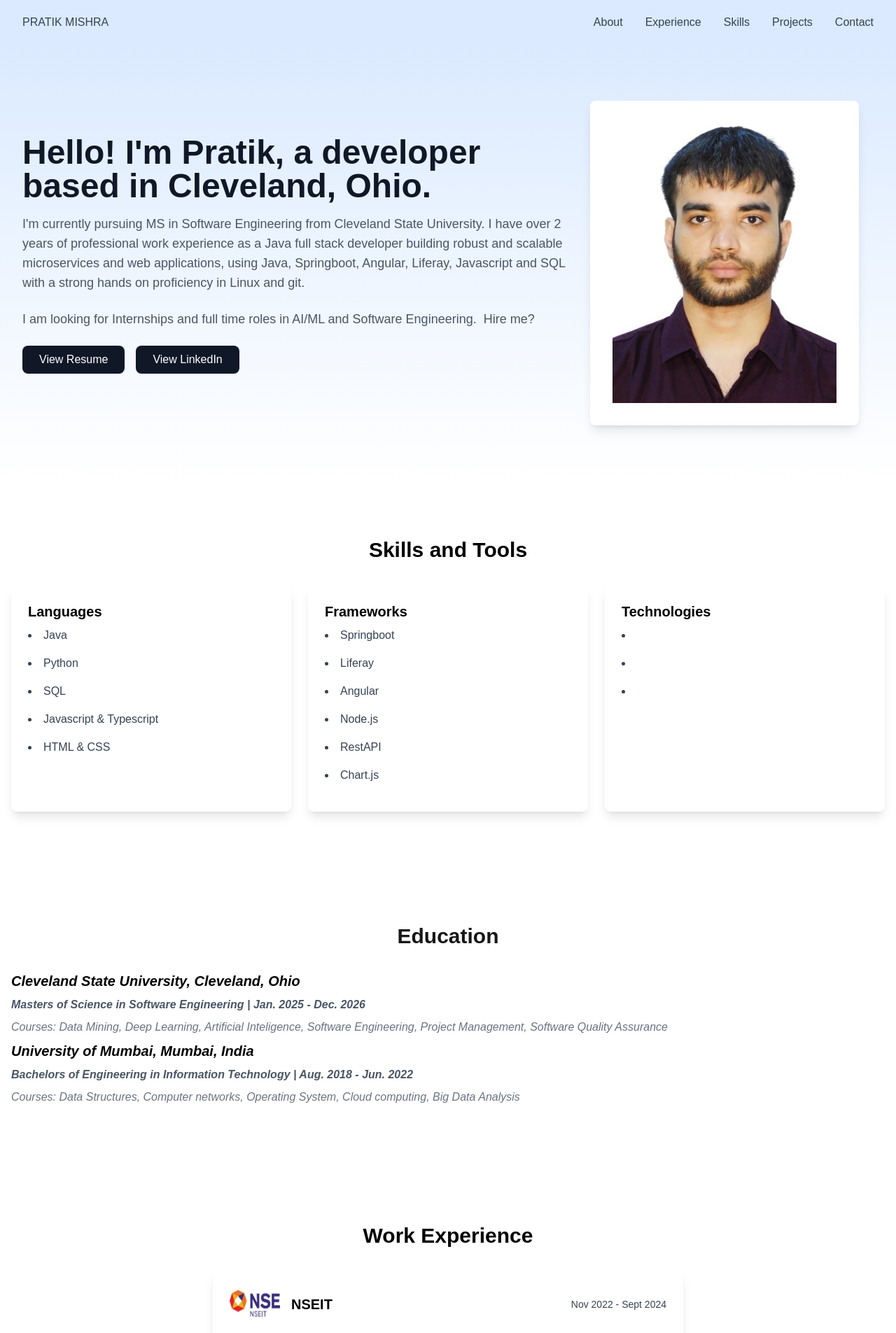
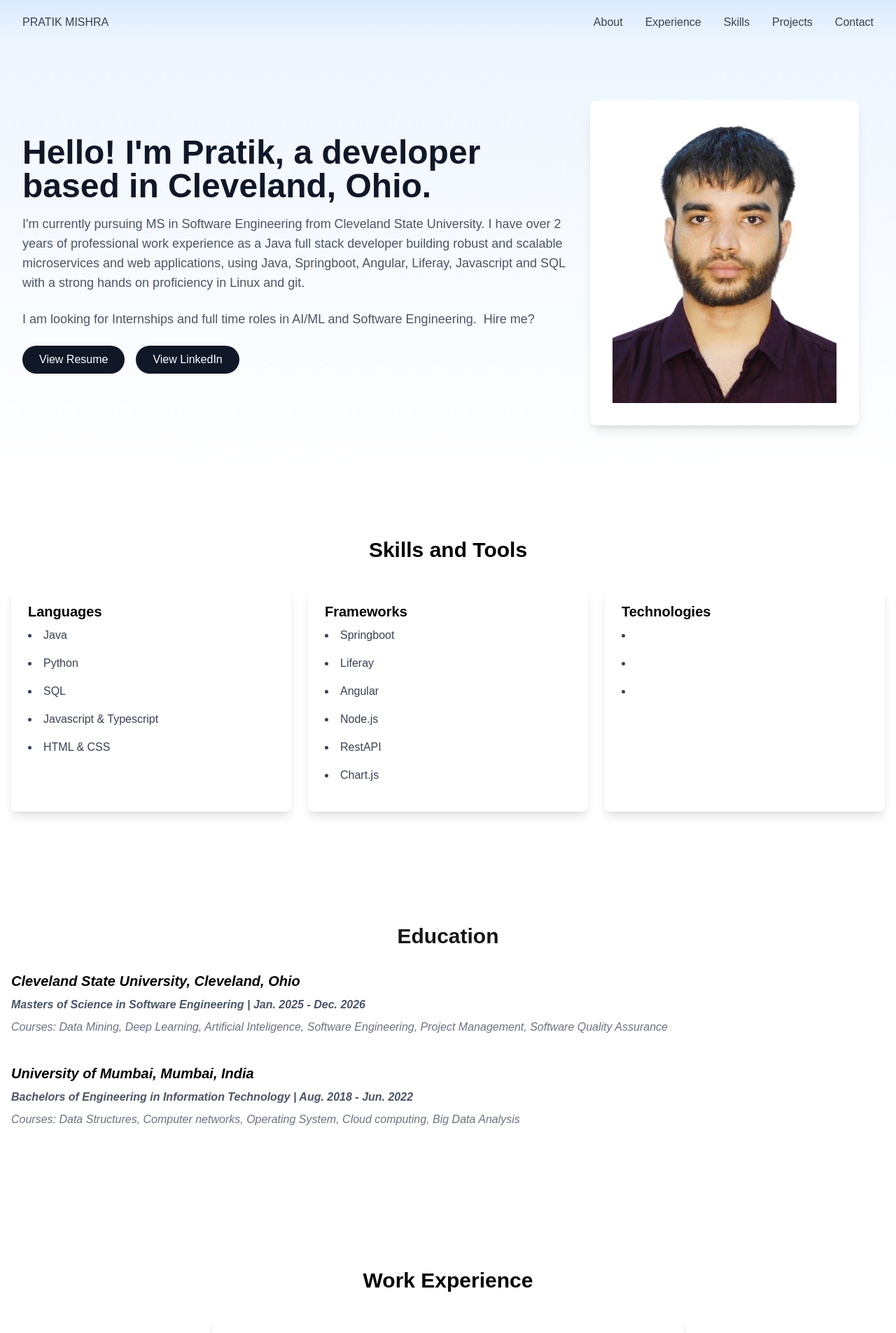
Before and after one commit to pratikmishra17/portfolio, a Next.js app in the folder my-portfolio/: page / in a window 1280 px wide. Shown: the top 1905 px of the page at 70% size. Built offline with nearby package versions, Linux system fonts and the light colour scheme.

Commit message:
theme changes

```diff
--- a/my-portfolio/src/app/components/Footer.tsx
+++ b/my-portfolio/src/app/components/Footer.tsx
@@ -1,9 +1,9 @@
 export default function Footer() {
     return (
-      <footer className="bg-gray-900 text-white py-2">
+      <footer className="bg-gradient-to-b from-white to-blue-50 text-white py-6">
 
-
-          <div className="mt-2 text-center text-gray-400 text-sm">
+        <div className="mb-8 border-t border-gray-200"></div>
+          <div className="mt-2 text-center text-gray-700 text-sm">
             <p>Built with Typescript, Tailwind and Next.js
             <a className="hover:text-blue-400" title="Much love &lt;3">♥</a>
             </p>
--- a/my-portfolio/src/app/components/Navbar.tsx
+++ b/my-portfolio/src/app/components/Navbar.tsx
@@ -12,7 +12,7 @@ export default function Navbar() {
   };
 
   return (
-    <nav className="bg-gradient-to-b from-blue-100 to-blue-100 relative w-full z-20 border-b-0">
+    <nav className="bg-gradient-to-b from-blue-100 to-blue-50 relative w-full z-20 border-b-0">
 
       <div className="max-w-screen-xl mx-auto px-4 sm:px-6 lg:px-8 flex justify-between items-center h-16">
 
--- a/my-portfolio/src/app/page.tsx
+++ b/my-portfolio/src/app/page.tsx
@@ -8,7 +8,7 @@ export default function Home() {
 
       <main className="">
         {/* Hero Section */}
-        <section id="about" className="bg-gradient-to-b from-blue-100 to-white py-20">
+        <section id="about" className="bg-gradient-to-b from-blue-50 to-white py-20">
           <div className="max-w-screen-xl mx-auto px-4 sm:px-6 lg:px-8 flex flex-col md:flex-row items-center">
 
             {/* Left Content - About Description (2/3) */}
@@ -33,10 +33,10 @@ export default function Home() {
               </p>
 
               <div className="flex flex-wrap gap-4 mb-6">
-                <a href="/Pratik Mishra Software Engineering.pdf" className="bg-gray-900 hover:bg-white hover:text-black text-white font-medium py-2 px-6 rounded-lg transition-all duration-300 hover:shadow-lg">
+                <a href="/Pratik Mishra Software Engineering.pdf" className="bg-gray-900 hover:bg-gray-300 hover:text-black text-white font-medium py-2 px-6 rounded-full transition-all duration-300 hover:shadow-lg">
                   View Resume
                 </a>
-                <a href="https://www.linkedin.com/in/pratik-mishraa/" className="bg-gray-900 hover:bg-white hover:text-black text-white font-medium py-2 px-6 rounded-lg transition-all duration-300 hover:shadow-lg">
+                <a href="https://www.linkedin.com/in/pratik-mishraa/" className="bg-gray-900 hover:bg-gray-300 hover:text-black text-white font-medium py-2 px-6 rounded-full transition-all duration-300 hover:shadow-lg">
                   View LinkedIn
                 </a>
               </div>
@@ -86,7 +86,7 @@ export default function Home() {
           </div>
         </section>
 
-        <section id="education" className="py-20">
+        <section id="education" className="py-20 bg-white">
           <div className="max-w-screen-xl mx-auto px-4">
             <h2 className="text-3xl font-bold mb-8 text-center">Education</h2>
             <div>
@@ -94,7 +94,7 @@ export default function Home() {
               <h3 className="text-xxl font-semibold italic text-gray-600 mb-2">Masters of Science in Software Engineering | Jan. 2025 - Dec. 2026</h3>
               <h4 className="text-md italic text-gray-500 mb-2">Courses: Data Mining, Deep Learning, Artificial Inteligence, Software Engineering, Project Management, Software Quality Assurance</h4>
             </div>
-            <div>
+            <div className="py-8">
               <h3 className="text-xl font-semibold italic text-black mb-2">University of Mumbai, Mumbai, India</h3>
               <h3 className="text-xxl font-semibold italic text-gray-600 mb-2">Bachelors of Engineering in Information Technology | Aug. 2018 - Jun. 2022</h3>
               <h4 className="text-md italic text-gray-500 mb-2">Courses: Data Structures, Computer networks, Operating System, Cloud computing, Big Data Analysis</h4>
```
